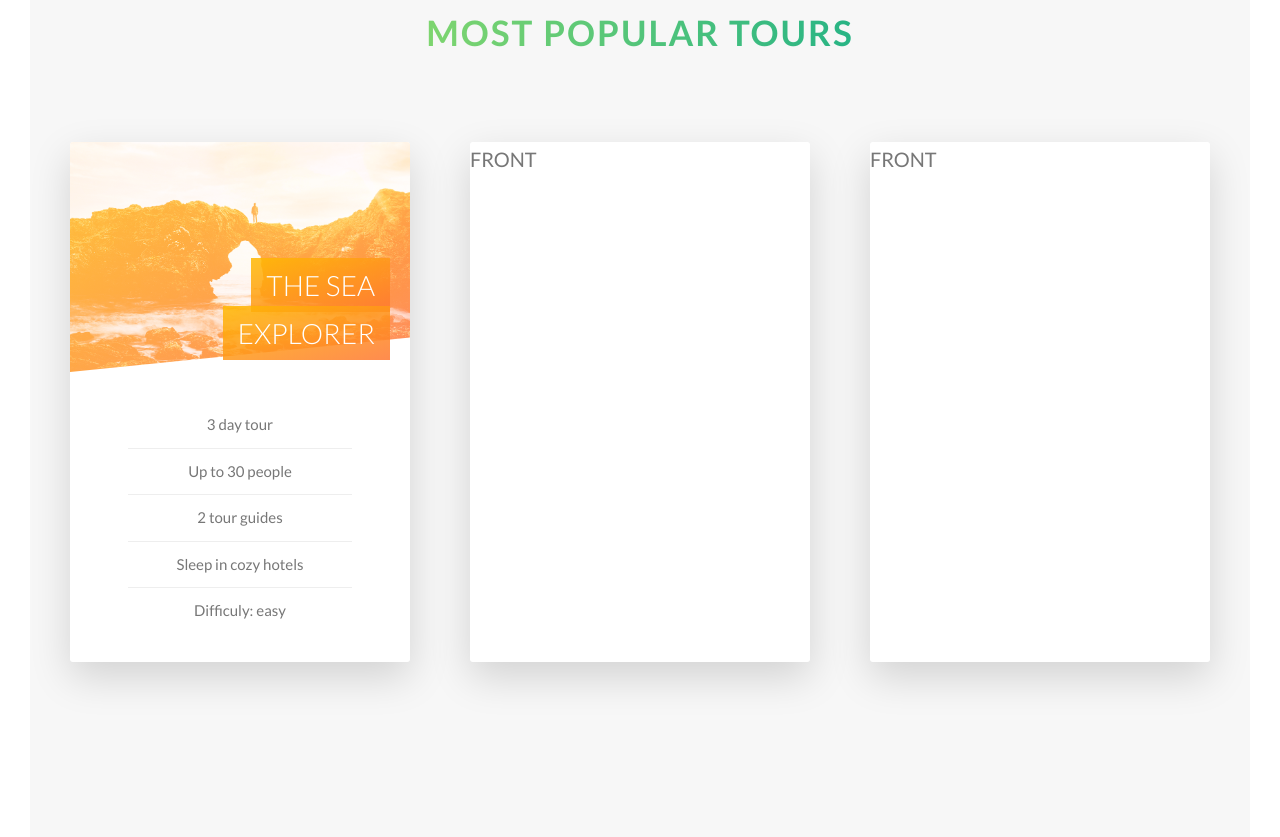
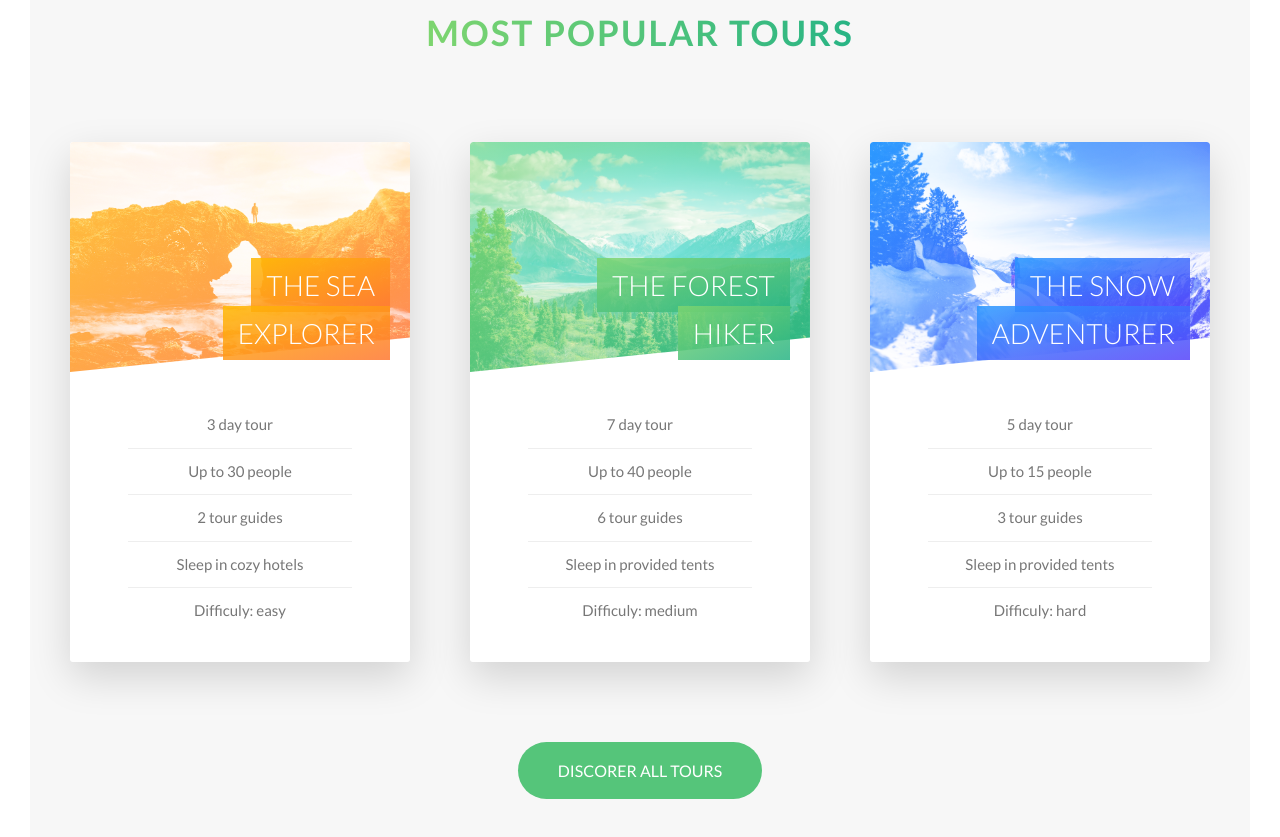
Before and after one commit to slavafive/Natours-Project, a website: page index.html in a window 1280 px wide. Shown: the part 2469-3306 px from the top of the page. Drawn offline with Linux system fonts and the light colour scheme.

Commit message:
Add all tour cards

```diff
--- a/index.html
+++ b/index.html
@@ -119,6 +119,7 @@
                     <div class='col-1-of-3'>
                         <div class="card">
                             <div class="card__side card__side--front">
+
                                 <div class="card__picture card__picture--1">
                                     &nbsp;
                                 </div>
@@ -135,8 +136,49 @@
                                     </ul>
                                 </div>
                             </div>
+
                             <div class="card__side card__side--back card__side--back-1">
-                                BACK
+                                <div class="card__cta">
+                                    <div class="card__price-box">
+                                        <p class="card__price-only">Only</p>
+                                        <p class="card__price-value">$297</p>
+                                    </div>
+                                    <a href="#" class="btn btn--white">Book now!</a>
+                                </div>
+                            </div>
+
+                        </div>
+                    </div>
+
+                    <div class='col-1-of-3'>
+                        <div class="card">
+                            <div class="card__side card__side--front">
+
+                                <div class="card__picture card__picture--2">
+                                    &nbsp;
+                                </div>
+                                <h4 class='card__heading'>
+                                    <span class="card__heading-span card__heading-span--2">The Forest Hiker</span>
+                                </h4>
+                                <div class="card__details">
+                                    <ul>
+                                        <li>7 day tour</li>
+                                        <li>Up to 40 people</li>
+                                        <li>6 tour guides</li>
+                                        <li>Sleep in provided tents</li>
+                                        <li>Difficuly: medium</li>
+                                    </ul>
+                                </div>
+                            </div>
+
+                            <div class="card__side card__side--back card__side--back-2">
+                                <div class="card__cta">
+                                    <div class="card__price-box">
+                                        <p class="card__price-only">Only</p>
+                                        <p class="card__price-value">$497</p>
+                                    </div>
+                                    <a href="#" class="btn btn--white">Book now!</a>
+                                </div>
                             </div>
                         </div>
                     </div>
@@ -144,24 +186,39 @@
                     <div class='col-1-of-3'>
                         <div class="card">
                             <div class="card__side card__side--front">
-                                FRONT
+                                <div class="card__picture card__picture--3">
+                                    &nbsp;
+                                </div>
+                                <h4 class='card__heading'>
+                                    <span class="card__heading-span card__heading-span--3">The Snow Adventurer</span>
+                                </h4>
+                                <div class="card__details">
+                                    <ul>
+                                        <li>5 day tour</li>
+                                        <li>Up to 15 people</li>
+                                        <li>3 tour guides</li>
+                                        <li>Sleep in provided tents</li>
+                                        <li>Difficuly: hard</li>
+                                    </ul>
+                                </div>
                             </div>
-                            <div class="card__side card__side--back card__side--back-2">
-                                BACK
+
+                            <div class="card__side card__side--back card__side--back-3">
+                                <div class="card__cta">
+                                    <div class="card__price-box">
+                                        <p class="card__price-only">Only</p>
+                                        <p class="card__price-value">$897</p>
+                                    </div>
+                                    <a href="#" class="btn btn--white">Book now!</a>
+                                </div>
                             </div>
+
                         </div>
                     </div>
+                </div>
 
-                    <div class='col-1-of-3'>
-                        <div class="card">
-                            <div class="card__side card__side--front">
-                                FRONT
-                            </div>
-                            <div class="card__side card__side--back card__side--back-3">
-                                BACK
-                            </div>
-                        </div>
-                    </div>
+                <div class="u-center-text u-margin-top-huge">
+                    <a href="#" class="btn btn--green">Discorer all tours</a>
                 </div>
 
             </section>
--- a/sass/base/_utilities.scss
+++ b/sass/base/_utilities.scss
@@ -13,3 +13,11 @@
 .u-margin-bottom-big {
     margin-bottom: 8rem;
 }
+
+.u-margin-bottom-top {
+    margin-bottom: 8rem;
+}
+
+.u-margin-bottom-huge {
+    margin-bottom: 10rem;
+}
--- a/sass/components/_button.scss
+++ b/sass/components/_button.scss
@@ -32,6 +32,15 @@
 
     &::after {
       background-color: $color-white;
+    }
+  }
+
+  &--green {
+    background-color: $color-primary;
+    color: $color-white;
+
+    &::after {
+      background-color: $color-primary;
     }
   }
 
--- a/sass/components/_card.scss
+++ b/sass/components/_card.scss
@@ -27,16 +27,16 @@
       &-1 {
         background: linear-gradient(
           to right bottom,
-          $color-primary-light,
-          $color-primary-dark
+          $color-secondary-light,
+          $color-secondary-dark
         );
       }
 
       &-2 {
         background: linear-gradient(
           to right bottom,
-          $color-secondary-light,
-          $color-secondary-dark
+          $color-primary-light,
+          $color-primary-dark
         );
       }
 
@@ -64,6 +64,8 @@
     background-blend-mode: screen;
     -webkit-clip-path: polygon(0 0, 100% 0, 100% 85%, 0 100%);
     clip-path: polygon(0 0, 100% 0, 100% 85%, 0 100%);
+    border-top-left-radius: 3px;
+    border-top-right-radius: 3px;
 
     &--1 {
       background-image: url(../img/nat-5.jpg),
@@ -75,11 +77,21 @@
     }
 
     &--2 {
-      background-image: url(../img/nat-5.jpg);
+      background-image: url(../img/nat-6.jpg),
+        linear-gradient(
+          to right bottom,
+          $color-primary-light,
+          $color-primary-dark
+        );
     }
 
     &--3 {
-      background-image: url(../img/nat-5.jpg);
+      background-image: url(../img/nat-7.jpg),
+        linear-gradient(
+          to right bottom,
+          $color-tertiary-light,
+          $color-tertiary-dark
+        );
     }
   }
 
@@ -107,6 +119,22 @@
         rgba($color-secondary-dark, 0.85)
       );
     }
+
+    &--2 {
+      background-image: linear-gradient(
+        to right bottom,
+        rgba($color-primary-light, 0.85),
+        rgba($color-primary-dark, 0.85)
+      );
+    }
+
+    &--3 {
+      background-image: linear-gradient(
+        to right bottom,
+        rgba($color-tertiary-light, 0.85),
+        rgba($color-tertiary-dark, 0.85)
+      );
+    }
   }
 
   &__details {
@@ -128,4 +156,30 @@
       }
     }
   }
+
+  &__cta {
+    position: absolute;
+    top: 50%;
+    left: 50%;
+    transform: translate(-50%, -50%);
+    text-transform: uppercase;
+    text-align: center;
+    width: 90%;
+  }
+
+  &__price-box {
+    text-align: center;
+    color: $color-white;
+    margin-bottom: 8rem;
+  }
+
+  &__price-only {
+    font-size: 1.4rem;
+    text-transform: uppercase;
+  }
+
+  &__price-value {
+    font-size: 6rem;
+    font-weight: 100;
+  }
 }
--- a/sass/pages/_home.scss
+++ b/sass/pages/_home.scss
@@ -24,5 +24,5 @@
 .section-tours {
   background-color: $color-grey-light-1;
   margin-top: -11rem;
-  padding: 25rem 0 50rem 0;
+  padding: 25rem 0 15rem 0;
 }
```
Also changed, not shown: css/style.css.
